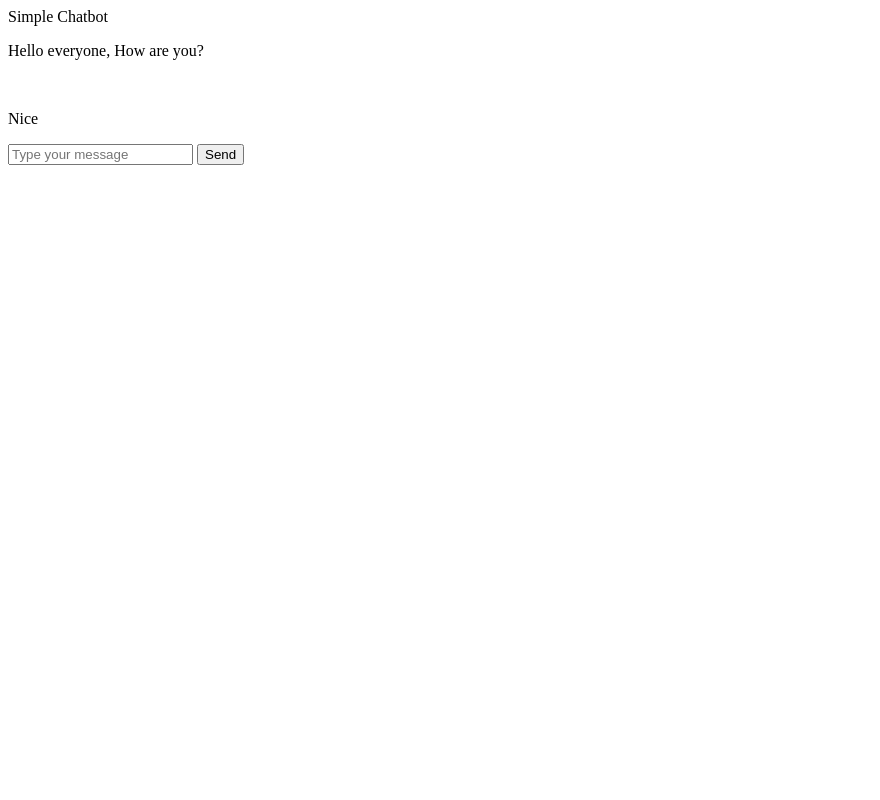
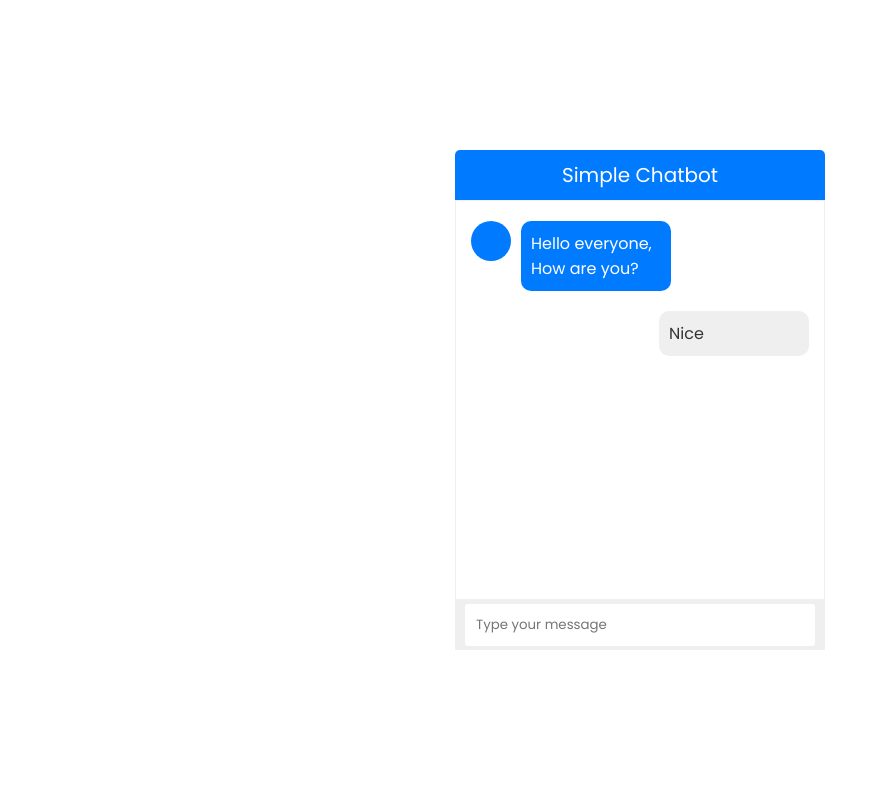
Before and after one commit to Danny10ison/lux-final-project, a FastAPI app: page /home in a window 1280 px wide. Shown: the whole page, without its empty margins (0-880 px from the left). Run offline with FastAPI, Linux system fonts and the light colour scheme.

Commit message:
UI for BOT

```diff
--- a/chatbot/core/static/css/main.css
+++ b/chatbot/core/static/css/main.css
@@ -0,0 +1,129 @@
+@import url('https://fonts.googleapis.com/css2?family=Poppins:ital,wght@0,100;0,200;0,300;0,400;0,500;0,600;0,700;0,800;0,900;1,100;1,200;1,300;1,400;1,500;1,600;1,700;1,800;1,900&display=swap');
+
+* {
+    margin: 0;
+    padding: 0;
+    box-sizing: border-box;
+}
+
+body {
+    font-family: 'Poppins', sans-serif;
+    display: flex;
+    justify-content: center;
+    align-items: center;
+    min-height: 100vh;
+}
+
+.wrapper {
+    width: 370px;
+}
+
+.wrapper .title {
+    background: #007bff;
+    color: white;
+    line-height: 2.5;
+    border-radius: 5px 5px 0 0;
+    text-align: center;
+    font-size: 20px;
+}
+
+.wrapper .box {
+    border: 1px solid #efefef;
+    padding: 10px 15px;
+    min-height: 400px;
+    max-height: 400px;
+}
+
+.wrapper .box .item {
+    display: flex;
+    float: left;
+    margin: 10px 0;
+}
+
+.wrapper .box .item .icon {
+    background: #007bff;
+    color: white;
+    width: 40px;
+    height: 40px;
+    text-align: center;
+    line-height: 40px;
+    border-radius: 50%;
+}
+
+.wrapper .box .item .msg {
+    background: #007bff;
+    color: white;
+    border-radius: 10px;
+    width: 150px;
+    margin-left: 10px;
+}
+
+.wrapper .box .item .msg p {
+    padding: 10px;
+}
+
+.wrapper .box .item.right {
+    float: right;
+}
+
+.wrapper .box .item.right .msg {
+    background: #efefef;
+    color: #333;
+}
+
+.wrapper .typing-area {
+    width: 100%;
+    background: #efefef;
+    height: 50px;
+    display: flex;
+    justify-content: center;
+    align-items: center;
+    padding: 10px;
+}
+
+.wrapper .typing-area .input-field {
+    width: 100%;
+    position: relative;
+}
+
+.wrapper .typing-area .input-field input {
+    width: 100%;
+    padding: 10px;
+    border: 1px solid transparent;
+    border-radius: 3px;
+    outline: none;
+    padding-right: 70px;
+    font-family: 'Poppins', sans-serif;
+    transition: 0.3s all ease;
+}
+
+.wrapper .typing-area .input-field input:focus {
+    border-color: #007bff;
+}
+
+.wrapper .typing-area .input-field button {
+    position: absolute;
+    top: 50%;
+    right: 10px;
+    transform: translateY(-50%);
+    background: transparent;
+    border: 1px solid #007bff;
+    padding: 5px 10px;
+    border-radius: 3px;
+    color: #007bff;
+    outline: none;
+    cursor: pointer;
+    opacity: 0;
+    pointer-events: none;
+    transition: 0.3s all ease;
+}
+
+.wrapper .typing-area .input-field button:hover {
+    background: #007bff;
+    color: white;
+}
+
+.wrapper .typing-area .input-field input:valid ~ button {
+    opacity: 1;
+    pointer-events: auto;
+}
--- a/chatbot/core/templates/index.html
+++ b/chatbot/core/templates/index.html
@@ -1,27 +1,12 @@
 <!DOCTYPE html>
 <html lang="en">
 <head>
-        <meta charset="utf-8">
+    <meta charset="UTF-8">
     <meta http-equiv="X-UA-Compatible" content="IE=edge">
-        <meta name="viewport" content="width=device-width, initial-scale=1, maximum-scale=1, shrink-to-fit=yes">
-        <title>Chat Bot UI/UX & html for web Plugin | Css3 Transition </title>
-        <meta name="description" content="Chat Bot UI/UX & html for web" />
-        <meta name="keywords" content="Chat Bot UI/UX & html for web, UI/UX for chat bot, chat bot html, best chatbot, chatbot app, online chat bot plugin" />
-        <meta name="author" content="css3transition" />
-        <link rel="shortcut icon" href="../favicon.ico">
-        <meta name="description" content="Chat Bot UI/UX & html for web, UI/UX for chat bot, chat bot html, best chatbot, chatbot app, online chat bot plugin | Css3Transition " />
-        <meta name="keywords" content="Chat Bot UI/UX & html for web, UI/UX for chat bot, chat bot html, best chatbot, chatbot app, online chat bot plugin" />
-        <meta name="abstract" content="Chat Bot UI/UX & html for web, UI/UX for chat bot, chat bot html, best chatbot, chatbot app, online chat bot plugin">
-        <meta name="author" content="Rahul Yaduvanshi">
-        <meta name="technologies" content="HTML5, CSS3, HTML, CSS, JQUERY, Bootstrap, Angular">
-        <meta name="distribution" content="Global">
-        <meta name="development" content="Rahul Yaduvanshi">
-        <meta name="robots" content="index, follow">
-        <meta name="googlebot" content="index, follow">
-        <meta name="city" content="New Delhi">
-        <meta name="country" content="india">
+    <meta name="viewport" content="width=device-width, initial-scale=1.0">
 
-
+    <link rel="stylesheet" href="{{ url_for('static', path='/css/main.css') }}">
+    <title>Chatbot - Brave Coder</title>
 </head>
 <body>
     <div class="wrapper">
@@ -51,5 +36,4 @@
         </div>
     </div>
 </body>
-
 </html>
--- a/chatbot/main.py
+++ b/chatbot/main.py
@@ -12,7 +12,6 @@ templates = Jinja2Templates(directory="core/templates/")
 app.mount("/core/static", StaticFiles(directory="core/static/"), name="static" )
 
 
-
 @app.get("/")
 async def get_root():
     return {"Hello": "World"}
```
Also changed, not shown: chatbot/core/templates/hmm.html (added, +55 -0 lines). Lines whose indentation alone changed are shown as unchanged.
